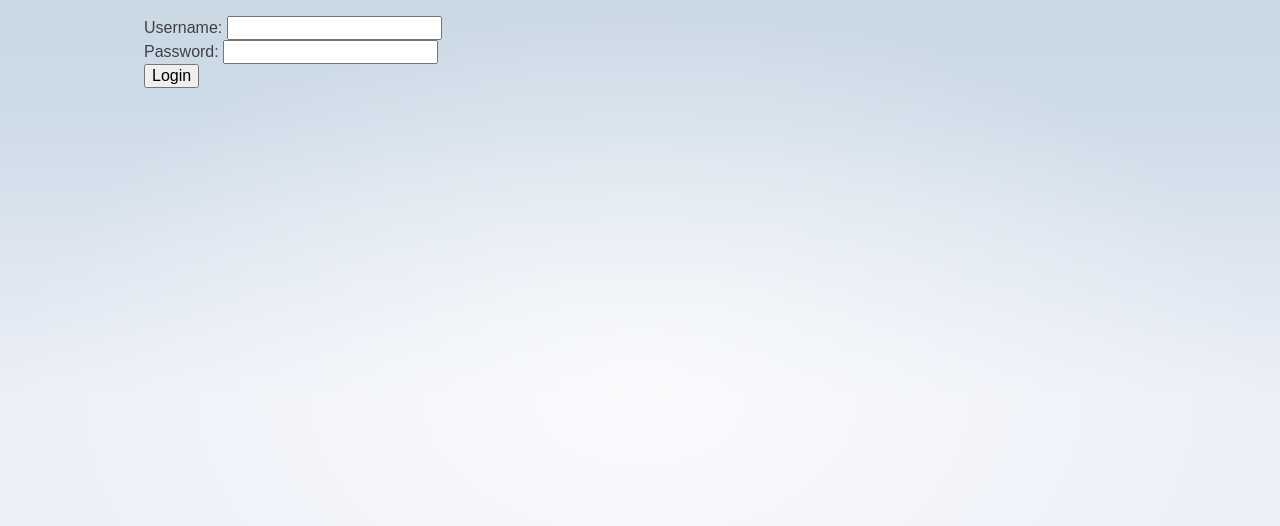
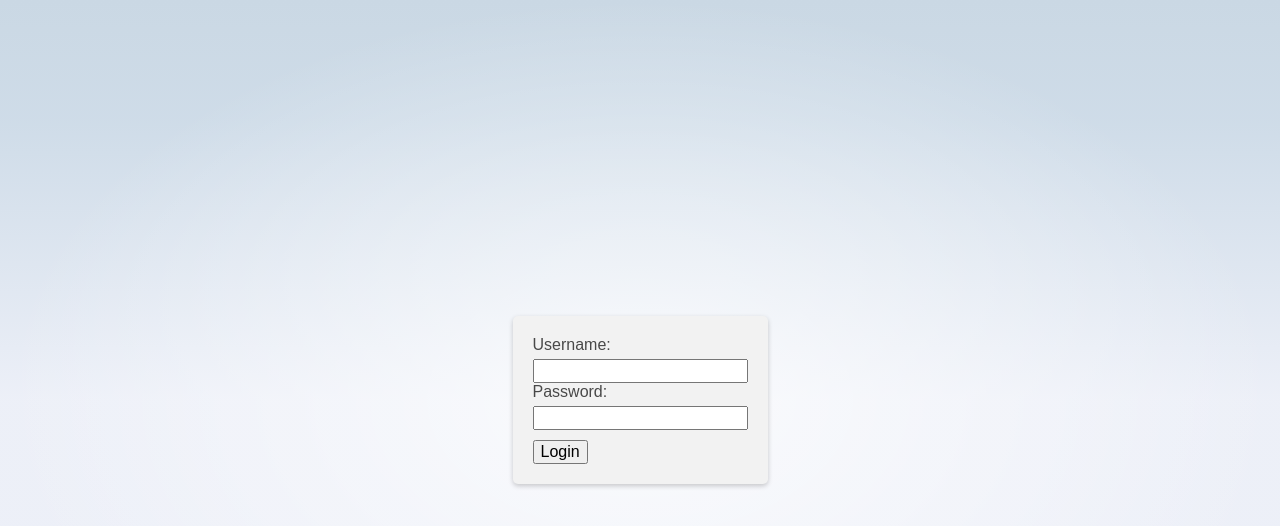
Before and after one commit to ththune/book-app, a SvelteKit app in the folder book-app/: page /login in a window 1280 px wide. Shown: the top 526 px of the page. Built offline with nearby package versions, Linux system fonts and the light colour scheme; sample sign-in values are in the browser's storage.

Commit message:
Better styling on the login page.

```diff
--- a/book-app/src/routes/login/+page.svelte
+++ b/book-app/src/routes/login/+page.svelte
@@ -24,7 +24,8 @@
 	}
 </script>
 
-<form on:submit={login}>
+<div class="container">
+	<form class="center-form" on:submit={login}>
 		<div>
 			<label for="username">Username:</label>
 			<input type="username" id="username" bind:value={username} required />
@@ -34,9 +35,39 @@
 			<input type="password" id="password" bind:value={password} required />
 		</div>
 
-	<button type="submit">Login</button>
-</form>
+		<button class="submit-button" type="submit">Login</button>
 
 		{#if errorMessage}
 			<p class="error">{errorMessage}</p>
 		{/if}
+	</form>
+</div>
+
+<style>
+	.container {
+		display: flex;
+		justify-content: center;
+		align-items: center;
+		height: 30vh;
+		width: 20vw;
+		max-width: 600px;
+		margin: auto auto;
+	}
+
+	.center-form {
+		background-color: #f2f2f2;
+		padding: 20px;
+		border-radius: 5px;
+		box-shadow: 0 2px 5px rgba(0, 0, 0, 0.2);
+	}
+
+	.center-form label {
+		display: block;
+		margin-bottom: 5px;
+	}
+
+	.submit-button {
+		display: block;
+		margin-top: 10px;
+	}
+</style>
```
Lines whose indentation alone changed are shown as unchanged.
